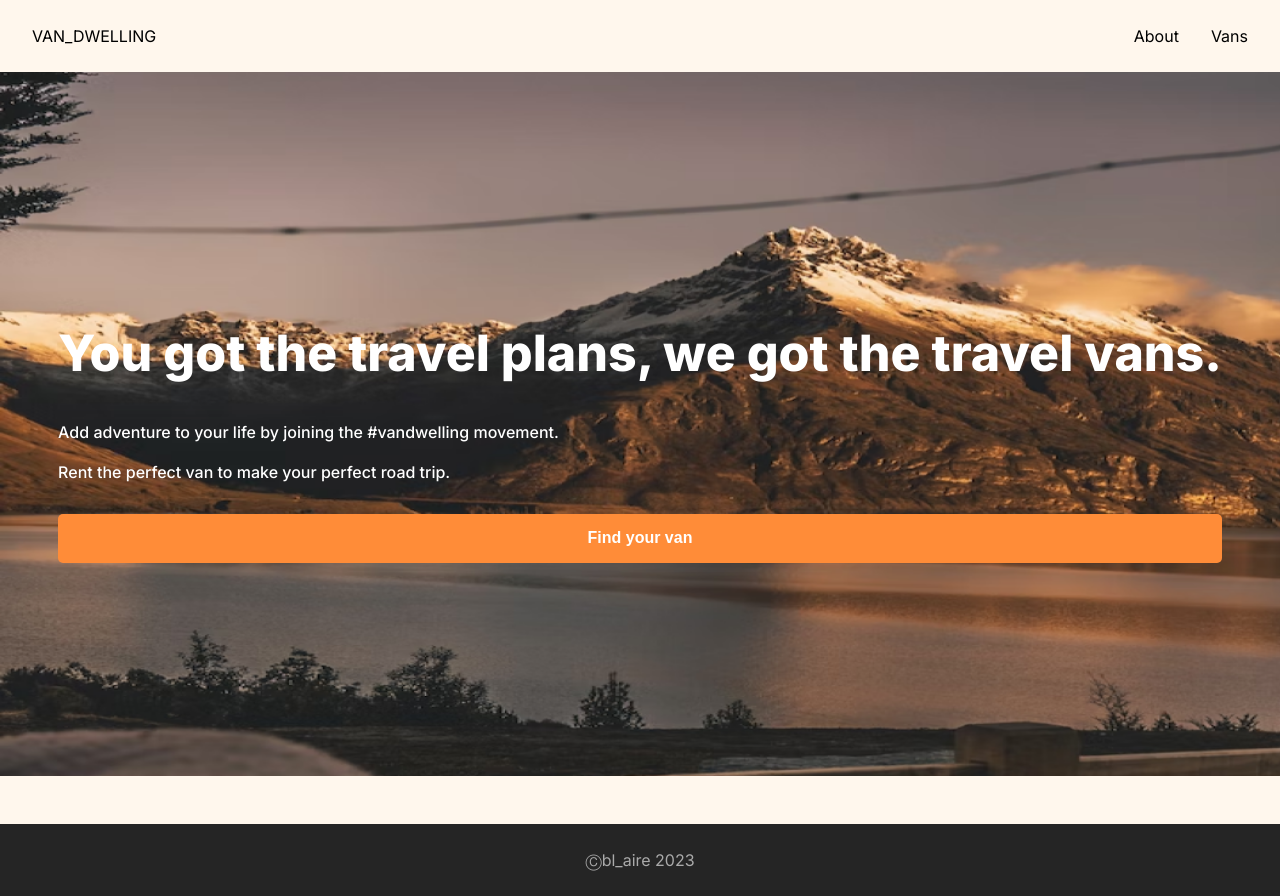
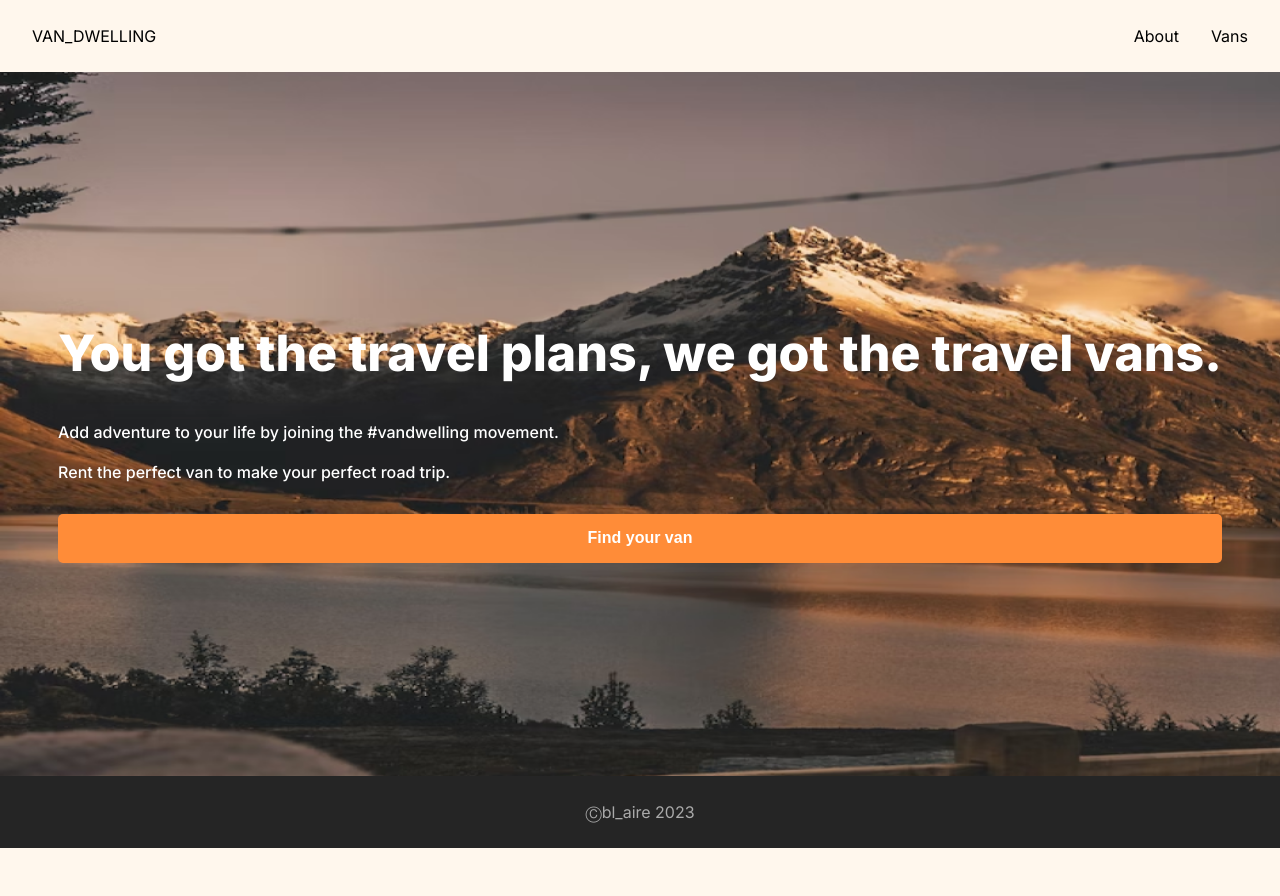
Before and after one commit to bl-aire/van_dwelling, a React (Vite) app: page / in a window 1280 px wide. After the commit the page ends 848 px from the top, so only its background shows below. Built offline with nearby package versions, Linux system fonts and the light colour scheme; what miragejs would draw is missing.

Commit message:
Fix footer margin

```diff
--- a/src/App.css
+++ b/src/App.css
@@ -127,7 +127,8 @@ nav ul li a, nav a{
 /* VANS */
 
 .vans-container {
-  padding-inline: 23px
+  padding-inline: 23px;
+  margin:0 0 4em;
 }
 
 .van-list {
@@ -221,5 +222,4 @@ i[class*='van-type-'] {
   color: #AAAAAA;
   background-color:#252525;
   padding: 0.5em;
-  margin: 3em 0 0;
 }
```
